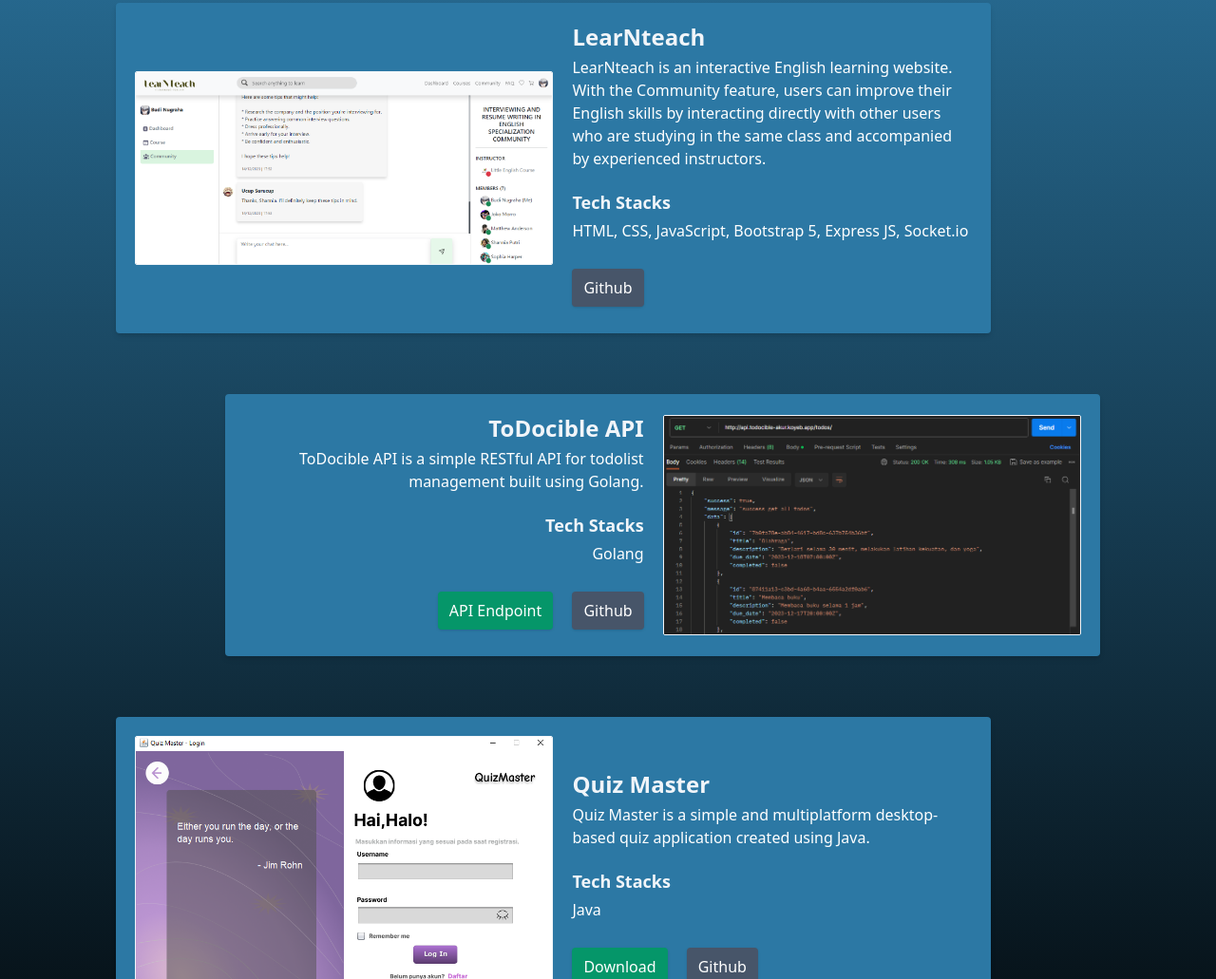
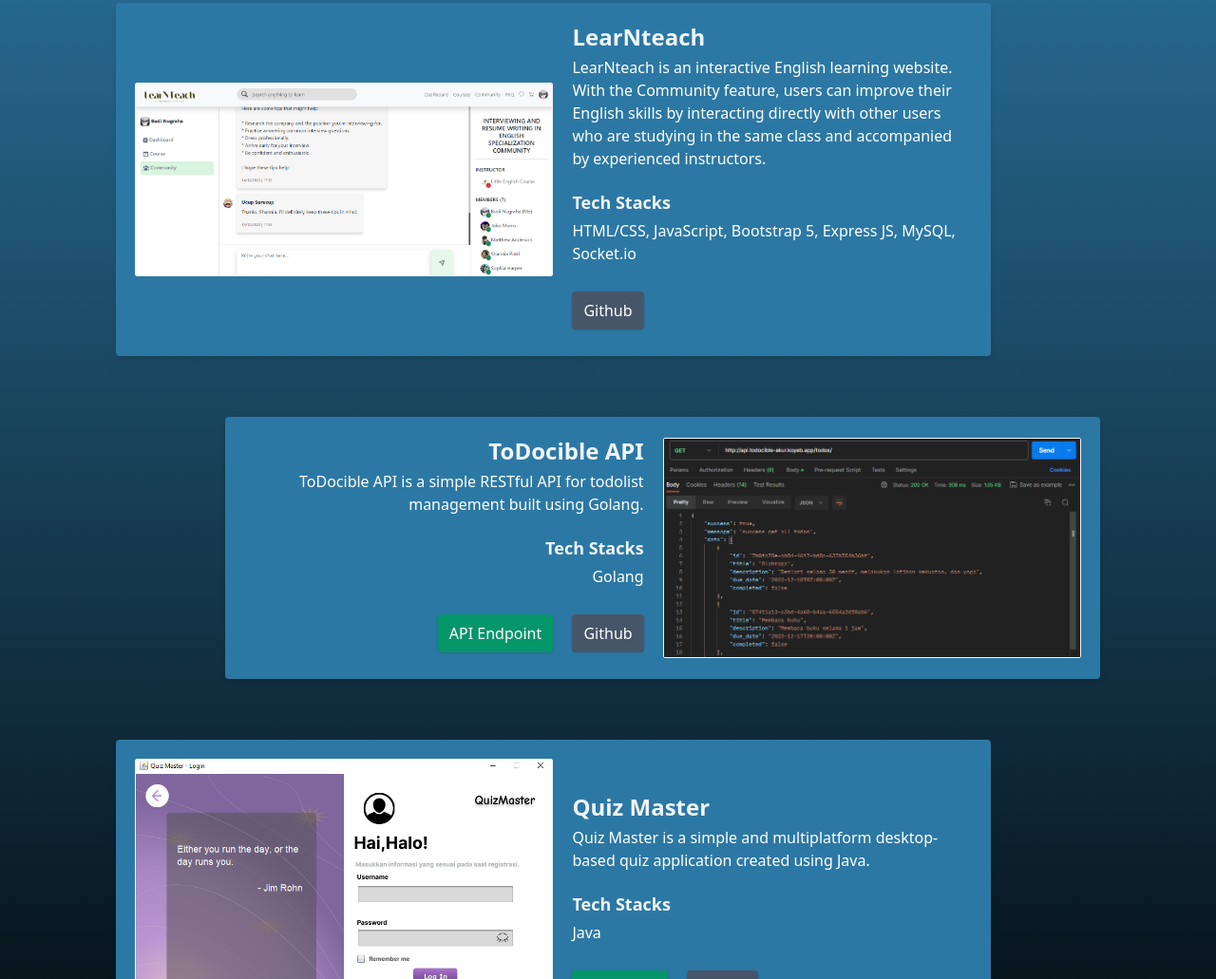
Before and after one commit to iqmalakur/iqmalakur.github.io, a website: page index.html in a window 1280 px wide. Shown: the part 2361-3392 px from the top of the page at 95% size. Drawn offline with nearby package versions, Linux system fonts and the light colour scheme.

Commit message:
add mysql to LearNteach tech stacks

```diff
--- a/index.html
+++ b/index.html
@@ -439,7 +439,7 @@
             </p>
             <h4>Tech Stacks</h4>
             <p class="stacks">
-              HTML, CSS, JavaScript, Bootstrap 5, Express JS, Socket.io
+              HTML/CSS, JavaScript, Bootstrap 5, Express JS, MySQL, Socket.io
             </p>
             <!-- <a href="#" class="btn-live">Live Demo</a> -->
             <a href="https://github.com/iqmalakur/LearNteach" class="btn-github"
```
